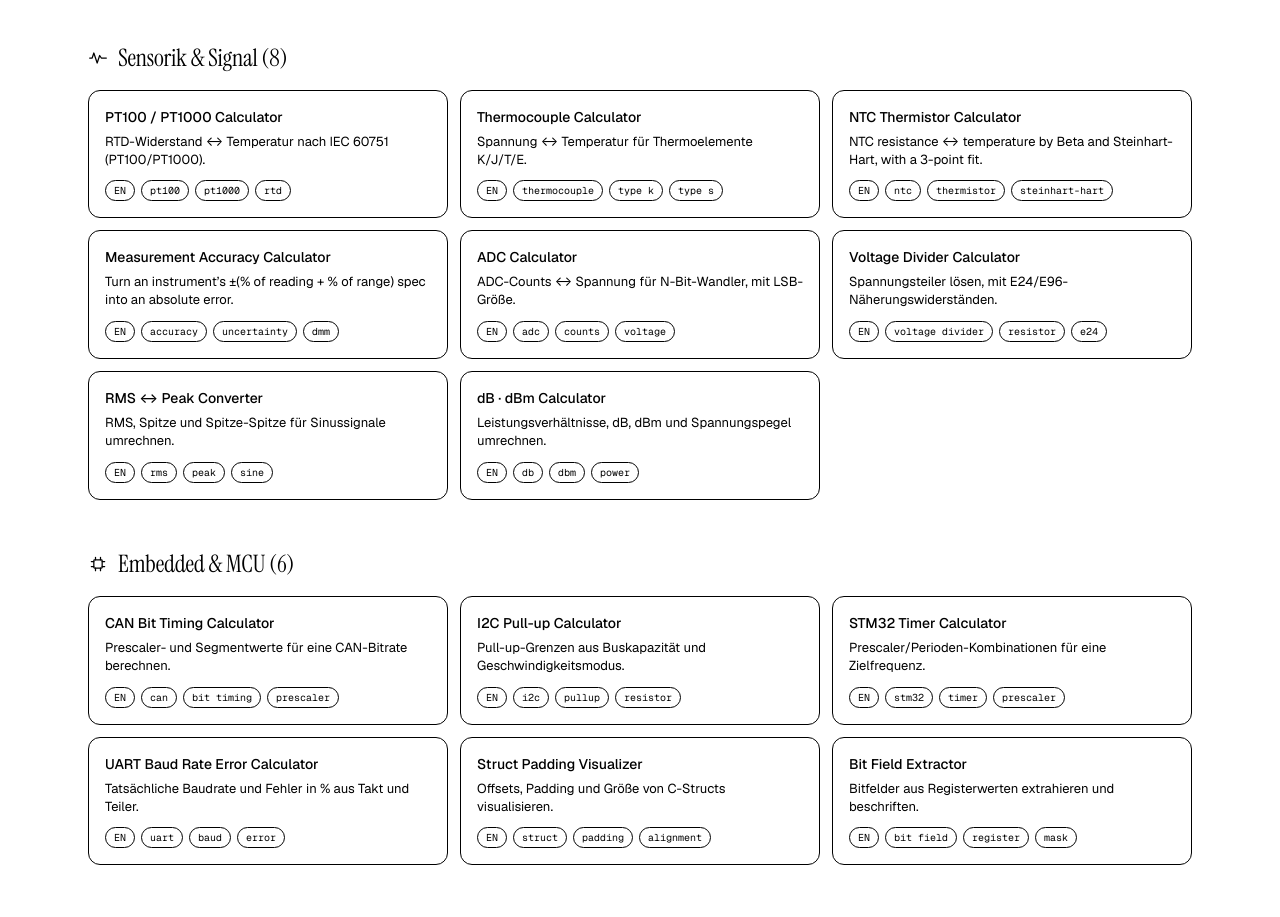
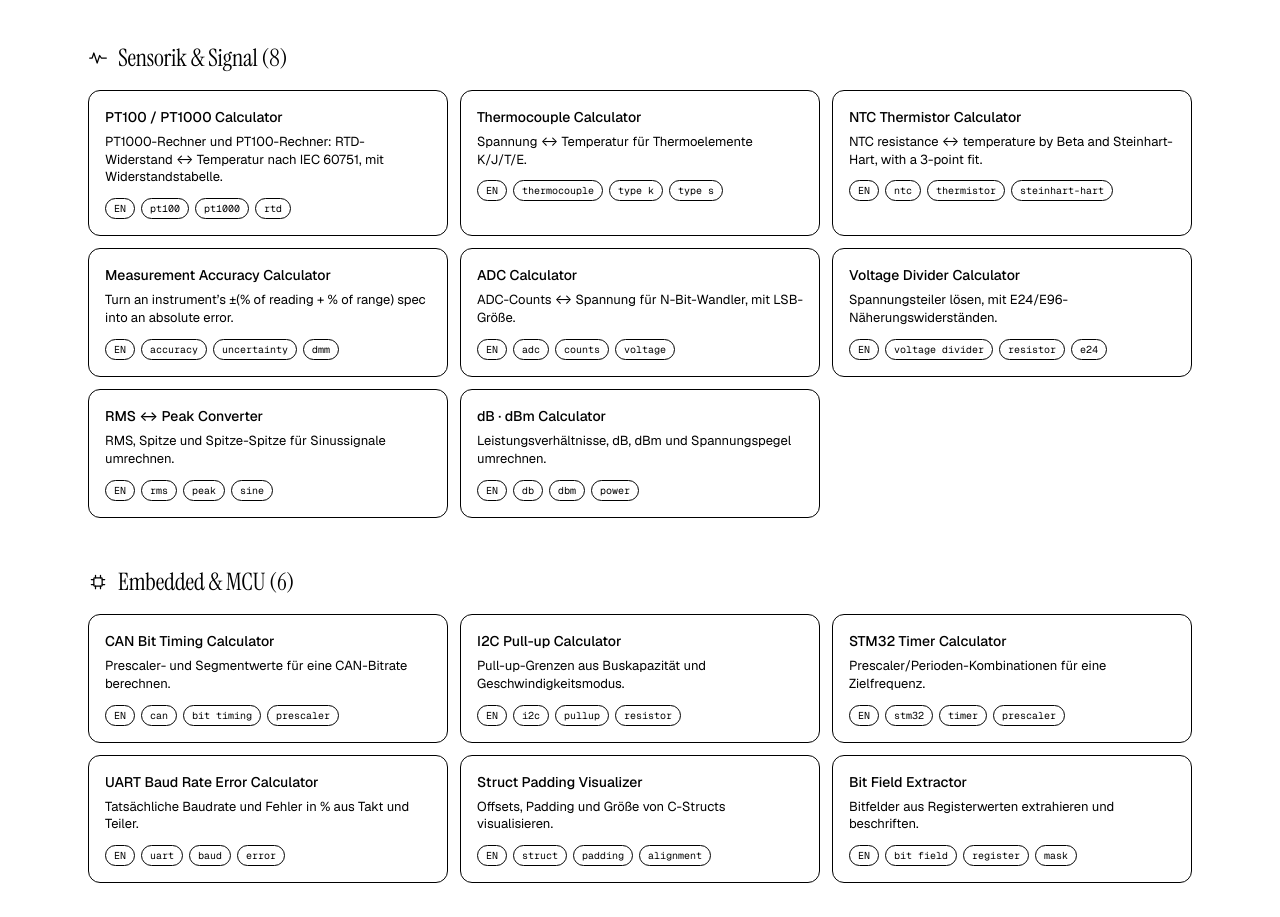
Before and after one commit to Kim-Hakseong/testbench-tools, a Next.js app in the folder apps/web/: page /de in a window 1280 px wide. Shown: the part 2940-3857 px from the top of the page. Built offline with nearby package versions, Linux system fonts and the light colour scheme.

Commit message:
autopilot: weekly T1 content/SEO pass

```diff
--- a/apps/web/app/(de)/de/page.tsx
+++ b/apps/web/app/(de)/de/page.tsx
@@ -5,7 +5,7 @@ import { hubAlternates } from "@/lib/i18n";
 export const metadata: Metadata = {
   title: "Jede Bench-Berechnung, einen Tab entfernt — kostenlose Browser-Tools",
   description:
-    "CRC-Rechner, Frame-Decoder, SPS-Skalierung, Sensor-Mathematik und Dateikonverter — kostenlos, sofort, 100 % clientseitig. Ihre Daten verlassen den Browser nicht.",
+    "CRC-Rechner, Frame-Decoder, SPS-Skalierung, PT1000- und PT100-Rechner, Thermoelement-Mathematik und Dateikonverter — kostenlos, sofort, 100 % clientseitig. Ihre Daten verlassen den Browser nicht.",
   alternates: hubAlternates("de"),
   openGraph: { images: ["/og/default.png"], url: "/de/" },
 };
--- a/apps/web/content/i18n.ts
+++ b/apps/web/content/i18n.ts
@@ -374,7 +374,7 @@ export const CARD_DESC: Partial<Record<SiteLocale, Record<string, string>>> = {
     "bcd-converter": "BCD ↔ Dezimal mit Nibble-Prüfung und Fehlerposition.",
     "loop-burden": "Spannungsbudget einer 4-20-mA-Schleife prüfen.",
     "modbus-address-converter": "0-basierte, 1-basierte und 4xxxx-Modbus-Adressen übersetzen.",
-    "pt100-calculator": "RTD-Widerstand ↔ Temperatur nach IEC 60751 (PT100/PT1000).",
+    "pt100-calculator": "PT1000-Rechner und PT100-Rechner: RTD-Widerstand ↔ Temperatur nach IEC 60751, mit Widerstandstabelle.",
     "thermocouple-calculator": "Spannung ↔ Temperatur für Thermoelemente K/J/T/E.",
     "adc-calculator": "ADC-Counts ↔ Spannung für N-Bit-Wandler, mit LSB-Größe.",
     "voltage-divider": "Spannungsteiler lösen, mit E24/E96-Näherungswiderständen.",
--- a/apps/web/content/lastmod.json
+++ b/apps/web/content/lastmod.json
@@ -32,7 +32,7 @@
   "xgt-cnet-decoder": "2026-08-21",
   "xgt-cnet-builder": "2026-08-21",
   "pt100-calculator": "2026-10-05",
-  "thermocouple-calculator": "2026-09-21",
+  "thermocouple-calculator": "2026-10-19",
   "ntc-thermistor-calculator": "2026-08-21",
   "measurement-accuracy": "2026-08-21",
   "adc-calculator": "2026-08-21",
```
